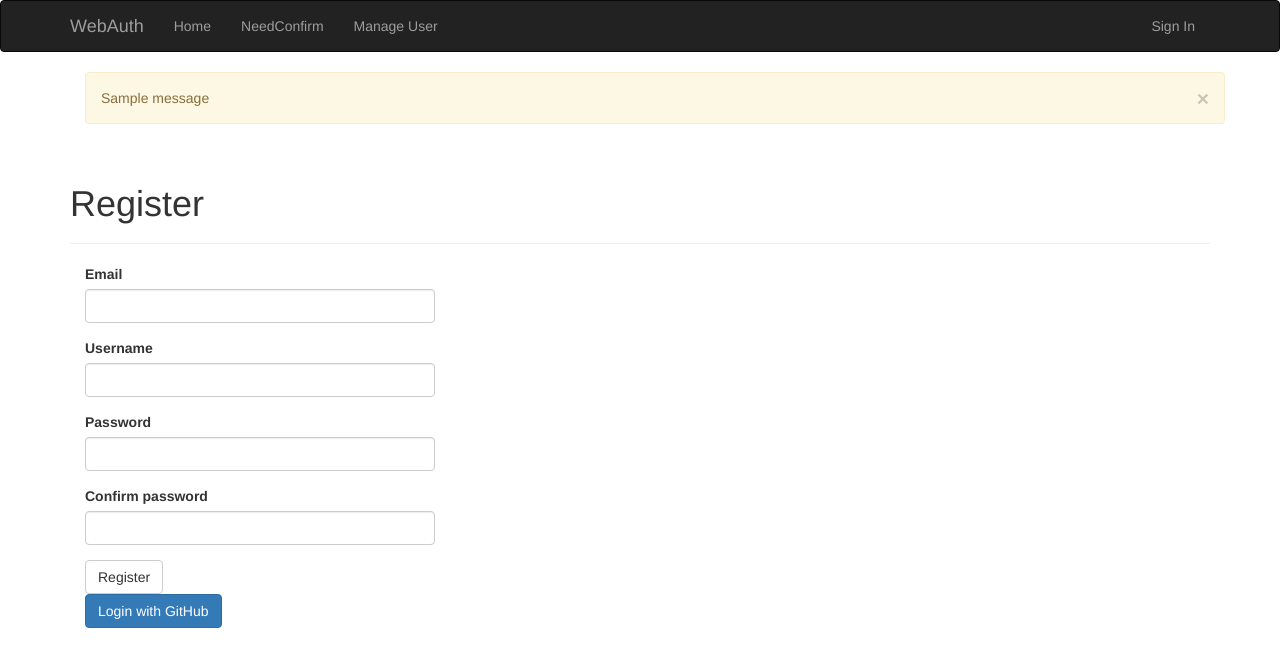
After one commit to zhouwei713/flask-webauth, a Flask app: page /auth/register in a window 1280 px wide. The commit adds this page. Shown: the top 667 px of the page. Run offline with Flask 2, Linux system fonts and the light colour scheme; one stand-in notice (Sample message) is shown; some libraries are stand-ins or nearby versions.

Commit message:
add register code

```diff
--- a/app/__init__.py
+++ b/app/__init__.py
@@ -11,6 +11,7 @@ from flask_cors import CORS
 from flask_login import LoginManager
 from flask_bootstrap import Bootstrap
 from flask_github import GitHub
+from flask_mail import Mail
 
 db = SQLAlchemy()
 cors = CORS()
@@ -19,6 +20,7 @@ login_manager.session_protection = 'strong'
 login_manager.login_view = 'auth.login'
 bootstrap = Bootstrap()
 github = GitHub()
+mail = Mail()
 
 
 def create_app(config_name):
@@ -30,6 +32,7 @@ def create_app(config_name):
     login_manager.init_app(app)
     bootstrap.init_app(app)
     github.init_app(app)
+    mail.init_app(app)
 
     from .main import main as main_blueprint
     app.register_blueprint(main_blueprint)
--- a/app/auth/forms.py
+++ b/app/auth/forms.py
@@ -6,7 +6,9 @@
 
 from flask_wtf import FlaskForm
 from wtforms import StringField, PasswordField, BooleanField, SubmitField
-from wtforms.validators import DataRequired, Length, Email
+from wtforms.validators import DataRequired, Length, Email, Regexp, EqualTo
+from ..models import WebUser
+from wtforms import ValidationError
 
 
 class LoginForm(FlaskForm):
@@ -14,3 +16,49 @@ class LoginForm(FlaskForm):
     password = PasswordField('Password', validators=[DataRequired()])
     remember_me = BooleanField('Keep me logged in')
     submit = SubmitField('Log In')
+
+
+class RegisterForm(FlaskForm):
+    email = StringField('Email', validators=[DataRequired(), Length(1, 64), Email()])
+    username = StringField('Username', validators=[
+        DataRequired(), Length(1, 64), Regexp('^[A-Za-z0-9_.]*$', 0,
+                                              '用户名只能是字母，数字，点号或者下划线。')
+    ])
+    password = PasswordField('Password', validators=[
+        DataRequired(), EqualTo('password2', message='两次输入的密码需要一致。')
+    ])
+    password2 = PasswordField('Confirm password', validators=[DataRequired()])
+    submit = SubmitField('Register')
+
+    def validate_email(self, field):
+        if WebUser.query.filter_by(email=field.data).first():
+            raise ValidationError('该邮箱已经存在。')
+
+    def validate_username(self, field):
+        if WebUser.query.filter_by(username=field.data).first():
+            raise ValidationError('用户名已经存在。')
+
+
+class ChangePwdForm(FlaskForm):
+    oldpwd = PasswordField('Old Password', validators=[DataRequired()])
+    newpwd = PasswordField('New Password', validators=[DataRequired(),
+                                                       EqualTo('newpwd2', message='两次输入的密码需要一致。')])
+    newpwd2 = PasswordField('Confirm New Password', validators=[DataRequired()])
+    submit = SubmitField('Change Password')
+
+
+class ResetPwdEmailForm(FlaskForm):
+    email = StringField('Your Register Email', validators=[DataRequired(), Length(1, 64), Email()])
+    submit = SubmitField('Reset Password')
+
+
+class ResetPwdForm(FlaskForm):
+    email = StringField('Email', validators=[DataRequired(), Length(1, 64), Email()])
+    newpwd = PasswordField('New Password', validators=[DataRequired(),
+                                                       EqualTo('newpwd2', message='两次输入的密码需要一致。')])
+    newpwd2 = PasswordField('Confirm New Password', validators=[DataRequired()])
+    submit = SubmitField('Reset Password')
+
+    def validate_email(self, field):
+        if WebUser.query.filter_by(email=field.data).first() is None:
+            raise ValidationError('This Email is Invalid')
--- a/app/auth/views.py
+++ b/app/auth/views.py
@@ -4,14 +4,21 @@
 @time:2019/2/12 13:46
 """
 
-from flask import render_template, redirect, request, url_for, flash, g, session
+from flask import render_template, redirect, request, url_for, flash, session
 from . import auth
-from .forms import LoginForm
+from .forms import LoginForm, RegisterForm, ChangePwdForm, ResetPwdEmailForm, ResetPwdForm
 from ..models import WebUser, ThirdOAuth
-from flask_login import login_user, login_required, logout_user
+from flask_login import login_user, login_required, logout_user, current_user
 from .. import github
 import time
 from app import db
+from sendemail import sendmail
+
+
+@auth.before_app_request
+def before_request():
+    if current_user.is_authenticated and not current_user.confirmed and request.endpoint == 'main.needconfirm':
+        return redirect(url_for('auth.unconfirmed'))
 
 
 @auth.route('/login', methods=['GET', 'POST'])
@@ -19,9 +26,13 @@ def login():
     form = LoginForm()
     if form.validate_on_submit():
         user = WebUser.query.filter_by(email=form.email.data).first()
-        if user is not None and user.verify_password(form.password.data):
-            login_user(user, form.remember_me.data)
-            return redirect(request.args.get('next') or url_for('main.index'))
+        if user is not None:
+            if user.password_hash is None:
+                flash('Please use the third party service to login.')
+                return redirect(url_for('.login'))
+            if user.verify_password(form.password.data):
+                login_user(user, form.remember_me.data)
+                return redirect(request.args.get('next') or url_for('main.index'))
         flash('Invalid username or password!')
     return render_template('auth/login.html', form=form)
 
@@ -79,3 +90,118 @@ def authorized(access_token):
         login_user(user)
         session['userid'] = user.user_id
         return render_template('index.html', avatar=avatar)
+
+
+@auth.route('/register', methods=['GET', 'POST'])
+def register():
+    form = RegisterForm()
+    if form.validate_on_submit():
+        user = WebUser(email=form.email.data,
+                       username=form.username.data, password=form.password.data,
+                       user_id=time.time(), confirmed=True)
+        db.session.add(user)
+        db.session.commit()
+        flash('You can login now.')
+        return redirect(url_for('auth.login'))
+    return render_template('auth/register.html', form=form)
+
+
+@auth.route('/registerconfirm', methods=['GET', 'POST'])
+def register_confirm():
+    form = RegisterForm()
+    if form.validate_on_submit():
+        user = WebUser(email=form.email.data,
+                       username=form.username.data, password=form.password.data,
+                       user_id=time.time())
+        db.session.add(user)
+        db.session.commit()
+        token = user.generate_confirmation_token()
+        text = render_template('auth/email/confirm.txt', user=user, token=token)
+        sendmail(user.email, 'Confirm Your Account', text)
+        flash('A Confirmation email has been sent to you by your registered email.')
+        return redirect(url_for('auth.login'))
+    return render_template('auth/register.html', form=form)
+
+
+@auth.route('/confirm/<token>')
+@login_required
+def confirm(token):
+    if current_user.confirmed:
+        return redirect(url_for('main.index'))
+    if current_user.confirm(token):
+        flash('You have confirmed your account')
+    else:
+        flash('The confirmation link is invalid or has expired.')
+    return redirect(url_for('main.index'))
+
+
+@auth.route('/unconfirmed')
+def unconfirmed():
+    if current_user.is_anonymous or current_user.confirmed:
+        return redirect(url_for('main.index'))
+    return render_template('auth/unconfirmed.html')
+
+
+@auth.route('/resendconfirm')
+@login_required
+def resend_confirmation():
+    token = current_user.generate_confirmation_token()
+    text = render_template('auth/email/confirm.txt', user=current_user, token=token)
+    sendmail(current_user.email, 'Confirm Your Account', text)
+    flash('A new confirmation email has been sent to you by your registered email')
+    return redirect(url_for('main.index'))
+
+
+@auth.route('/changepwd', methods=['GET', 'POST'])
+@login_required
+def changepwd():
+    form = ChangePwdForm()
+    if form.validate_on_submit():
+        if current_user.verify_password(form.oldpwd.data):
+            current_user.password = form.newpwd.data
+            db.session.add(current_user)
+            db.session.commit()
+            flash('You have changed your password!')
+            return redirect(url_for('main.index'))
+        else:
+            flash('Invalid password')
+    return render_template('auth/changepwd.html', form=form)
+
+
+@auth.route('/resetpwdemail', methods=['GET', 'POST'])
+def resetpwdemail():
+    form = ResetPwdEmailForm()
+    if form.validate_on_submit():
+        user = WebUser.query.filter_by(email=form.email.data).first()
+        if user:
+            token = user.generate_reset_token()
+            text = render_template('auth/email/resetpwdemail.txt', user=current_user, token=token)
+            sendmail(user.email, 'Reset Your Password', text)
+            flash('Have send a email to you')
+            return redirect(url_for('auth.login'))
+        else:
+            flash('This email is not registered')
+    return render_template('auth/resetpwdemail.html', form=form)
+
+
+@auth.route('/resetpwd/<token>', methods=['GET', 'POST'])
+def resetpwd(token):
+    form = ResetPwdForm()
+    if form.validate_on_submit():
+        user = WebUser.query.filter_by(email=form.email.data).first()
+        if user is None:
+            flash('Invalid Email')
+            return redirect(url_for('main.index'))
+        if user.reset_password(token, form.newpwd.data):
+            flash('Your password has been reset')
+            return redirect(url_for('auth.login'))
+        else:
+            flash('Reset Password Failed')
+            return redirect(url_for('main.index'))
+    return render_template('auth/resetpwd.html', form=form)
+
+
+@auth.route('/changemail')
+@login_required
+def changemail():
+    return "功能还未实现，敬请期待"
--- /dev/null
+++ b/app/templates/auth/register.html
@@ -0,0 +1,25 @@
+{% extends "base.html" %}
+{% import  "bootstrap/wtf.html" as wtf %}
+{% block title %}Register{% endblock %}
+{% block page_content %}
+<div class="container">
+    {% for message in get_flashed_messages() %}
+    <div class="alert alert-warning">
+        <button type="button" class="close" data-dismiss="alert">&times;</button>
+        {{ message }}
+    </div>
+    {% endfor %}
+</div>
+<div class="page-header">
+    <h1>Register</h1>
+</div>
+
+<div class="col-md-4">
+    {{ wtf.quick_form(form) }}
+</div>
+
+<div class="col-md-12">
+    <a class="btn btn-primary" href="{{ url_for('auth.githublogin') }}">Login with GitHub</a>
+</div>
+
+{% endblock %}
--- a/app/templates/base.html
+++ b/app/templates/base.html
@@ -18,6 +18,12 @@
             <ul class="nav navbar-nav">
                 <li><a href="/">Home</a></li>
             </ul>
+             <ul class="nav navbar-nav">
+                <li><a href="/needconfirm">NeedConfirm</a></li>
+            </ul>
+            <ul class="nav navbar-nav">
+                <li><a href="/manageuser">Manage User</a></li>
+            </ul>
             <ul class="nav navbar-nav navbar-right">
                 {% if current_user.is_authenticated %}
                 <li><a href="{{ url_for('auth.logout') }}">Sign Out</a></li>
```
Also changed, not shown: app/main/views.py (+13 -0 lines), app/models.py (+40 -2 lines), app/templates/auth/changepwd.html (added, +21 -0 lines), app/templates/auth/email/confirm.html (added, +17 -0 lines), app/templates/auth/email/confirm.txt (added, +8 -0 lines), app/templates/auth/email/resetpwdemail.txt (added, +25 -0 lines), app/templates/auth/login.html (+23 -0 lines), app/templates/auth/resetpwd.html (added, +21 -0 lines), app/templates/auth/resetpwdemail.html (added, +21 -0 lines), app/templates/auth/unconfirmed.html (added, +24 -0 lines), app/templates/manageuser.html (added, +27 -0 lines), sendemail.py (added, +41 -0 lines), myweb.sqlite3.
